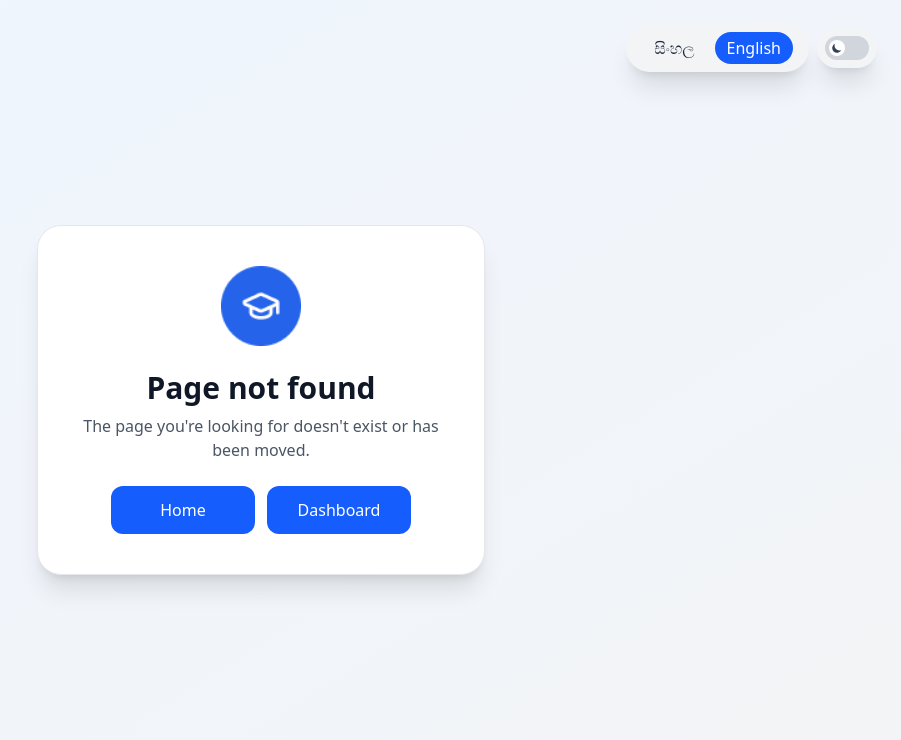
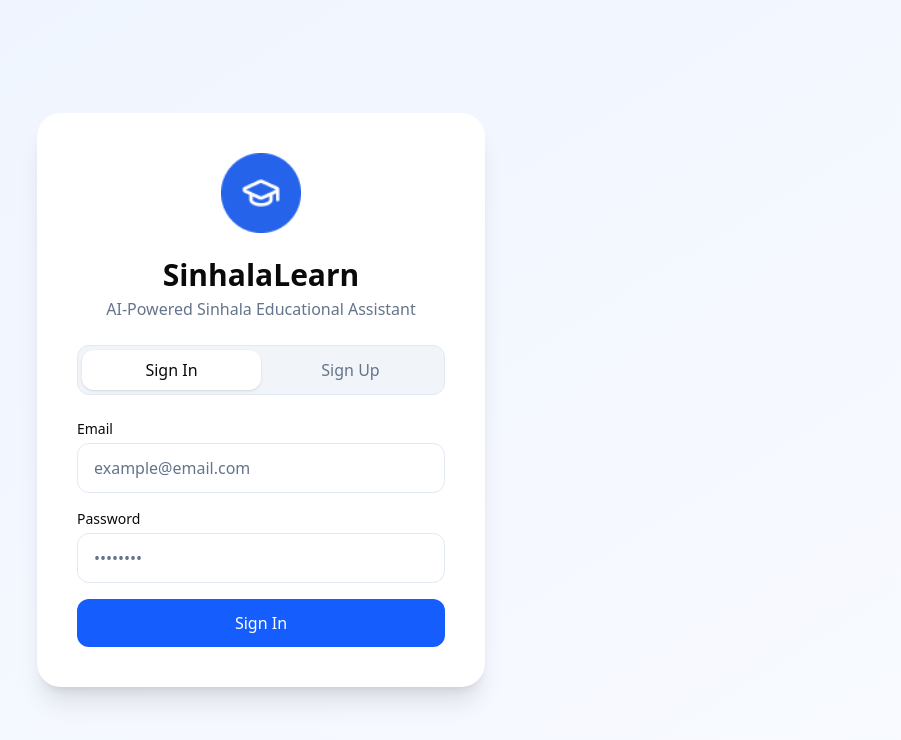
Before and after one commit to Miyuri15/sinlearn-web, a Next.js app: page /auth/login in a window 1280 px wide. Before the commit this address had no page. Shown: the top 740 px of the page, without its empty margins (379-1280 px from the left). Built offline with nearby package versions, Linux system fonts and the light colour scheme.

Commit message:
Merged main into hirushi

```diff
--- a/package.json
+++ b/package.json
@@ -26,7 +26,7 @@
     "@types/react": "^19",
     "@types/react-dom": "^19",
     "babel-plugin-react-compiler": "1.0.0",
-    "baseline-browser-mapping": "^2.8.32",
+    "baseline-browser-mapping": "^2.9.0",
     "eslint": "^9",
     "eslint-config-next": "16.0.5",
     "tailwindcss": "^4",
--- /dev/null
+++ b/src/app/auth/login/page.tsx
@@ -0,0 +1,210 @@
+"use client";
+import "@/lib/i18n";
+import Image from "next/image";
+import { useTranslation } from "react-i18next";
+import { useState } from "react";
+import NoSSR from "../../../components/NoSSR";
+import Button from "../../../components/ui/Button";
+import Input from "@/components/ui/Input";
+import { useRouter } from "next/navigation";
+
+export default function LoginPage() {
+  const [tab, setTab] = useState<"signin" | "signup">("signin");
+  const [role, setRole] = useState<"student" | "teacher">("student");
+  const { t } = useTranslation("common");
+  const router = useRouter();
+
+  const handleSubmit = (e: React.FormEvent) => {
+    e.preventDefault();
+
+
+    if (tab === "signin") {
+      console.log("Attempting sign in...");
+    } else {
+      console.log(`Attempting sign up as ${role}...`);
+    }
+    router.push("/dashboard");
+  };
+
+  return (
+    <NoSSR>
+      {/* PAGE BACKGROUND */}
+      <div
+        className="
+          min-h-screen flex items-center justify-center
+          bg-linear-to-br from-[#EEF4FF] to-[#F8FAFF]
+        "
+      >
+        {/* LOGIN CARD */}
+        <div
+          className="
+            w-full max-w-md
+            bg-white
+            rounded-3xl p-10 shadow-xl
+          "
+        >
+          {/* Logo */}
+          <div className="flex justify-center mb-6">
+            <Image
+              src="/images/AuthPage.png"
+              alt="SinLearn Logo"
+              width={80}
+              height={80}
+              priority
+            />
+          </div>
+
+          {/* Title */}
+          <h1
+            className="
+              text-center text-3xl font-semibold mb-1
+              text-[#0A0A0A]
+            "
+          >
+            {t("title")}
+          </h1>
+
+          <p
+            className="
+              text-center text-[#64748B]
+              mb-6
+            "
+          >
+            {t("subtitle")}
+          </p>
+
+          {/* Tabs */}
+          <div
+            className="
+              flex rounded-xl p-1 mb-6
+              bg-[#F1F5F9]
+              border border-[#E2E8F0]
+            "
+          >
+            <button
+              onClick={() => setTab("signin")}
+              className={`
+                flex-1 py-2 rounded-xl text-sm font-medium transition
+                ${
+                  tab === "signin"
+                    ? "bg-white text-[#0A0A0A] shadow-sm"
+                    : "text-[#64748B]"
+                }
+              `}
+            >
+              {t("signin")}
+            </button>
+
+            <button
+              onClick={() => setTab("signup")}
+              className={`
+                flex-1 py-2 rounded-xl text-sm font-medium transition
+                ${
+                  tab === "signup"
+                    ? "bg-white text-[#0A0A0A] shadow-sm"
+                    : "text-[#64748B]"
+                }
+              `}
+            >
+              {t("signup")}
+            </button>
+          </div>
+
+          {/* Form */}
+          <form className="space-y-4" onSubmit={handleSubmit}>
+            {tab === "signup" && (
+              <div>
+                <label
+                  className="
+                    block text-sm mb-1
+                    text-[#0A0A0A]
+                  "
+                >
+                  {t("name")}
+                </label>
+                <Input type="text" placeholder={t("name_placeholder") || "Your Name"} />
+              </div>
+            )}
+
+            {/* Email input */}
+            <div>
+              <label
+                className="
+                  block text-sm mb-1
+                  text-[#0A0A0A]
+                "
+              >
+                {t("email")}
+              </label>
+              <Input type="email" placeholder="example@email.com" />
+            </div>
+
+            {/* Password input */}
+            <div>
+              <label
+                className="
+                  block text-sm mb-1
+                  text-[#0A0A0A]
+                "
+              >
+                {t("password")}
+              </label>
+              <Input type="password" placeholder="••••••••" />
+            </div>
+
+            {/* Conditional Role selection (only for signup) */}
+            {tab === "signup" && (
+              <div className="flex gap-4">
+                {/* Student Role Button */}
+                <button
+                  type="button"
+                  onClick={() => setRole("student")}
+                  className={`
+                    flex-1 py-4 flex flex-col items-center justify-center space-y-1 rounded-xl transition
+                    border
+                    ${
+                      role === "student"
+                        ? "bg-[#E0EEFF] border-blue-600 text-blue-600 shadow-inner"
+                        : "bg-white border-[#E2E8F0] text-[#64748B] hover:bg-gray-50"
+                    }
+                  `}
+                >
+                  <div className="text-2xl">📖</div>
+                  <span className="text-sm font-medium">
+                    {t("role_student") || "Student"}
+                  </span>
+                </button>
+
+                {/* Teacher Role Button */}
+                <button
+                  type="button"
+                  onClick={() => setRole("teacher")}
+                  className={`
+                    flex-1 py-4 flex flex-col items-center justify-center space-y-1 rounded-xl transition
+                    border
+                    ${
+                      role === "teacher"
+                        ? "bg-[#E0EEFF] border-blue-600 text-blue-600 shadow-inner"
+                        : "bg-white border-[#E2E8F0] text-[#64748B] hover:bg-gray-50"
+                    }
+                  `}
+                >
+                  {/* Placeholder for Graduation Cap Icon (ගුරුවරයා - Teacher) */}
+                  <div className="text-2xl">🎓</div>
+                  <span className="text-sm font-medium">
+                    {t("role_teacher") || "Teacher"}
+                  </span>
+                </button>
+              </div>
+            )}
+
+
+            <Button type="submit">
+              {tab === "signin" ? t("button_signin") : t("button_signup")}
+            </Button>
+          </form>
+        </div>
+      </div>
+    </NoSSR>
+  );
+}
--- a/src/components/language/ChatLanguageToggle.tsx
+++ b/src/components/language/ChatLanguageToggle.tsx
@@ -8,6 +8,7 @@ export default function LanguageToggle() {
   const [ready, setReady] = useState(false);
 
   useEffect(() => {
+    // eslint-disable-next-line react-hooks/set-state-in-effect
     setReady(true);
   }, []);
 
--- a/src/components/language/LanguageToggle.tsx
+++ b/src/components/language/LanguageToggle.tsx
@@ -15,6 +15,7 @@ export default function LanguageToggle() {
   const [isDark, setIsDark] = useState(false);
 
   useEffect(() => {
+    // eslint-disable-next-line react-hooks/set-state-in-effect
     setReady(true);
 
     // Load stored language on component mount
```
Also changed, not shown: 1 other file (tests, documents, lock files or other folders).
